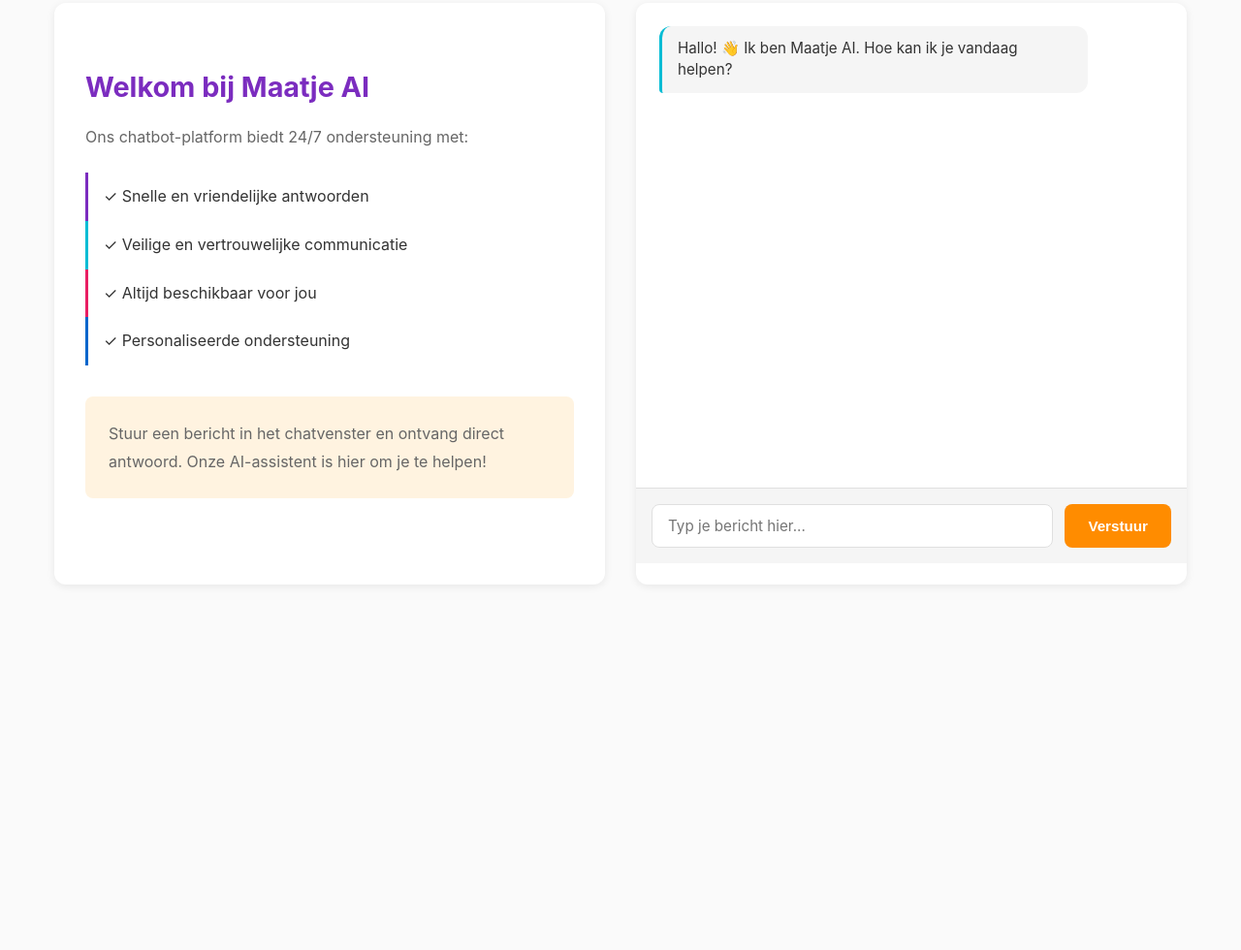
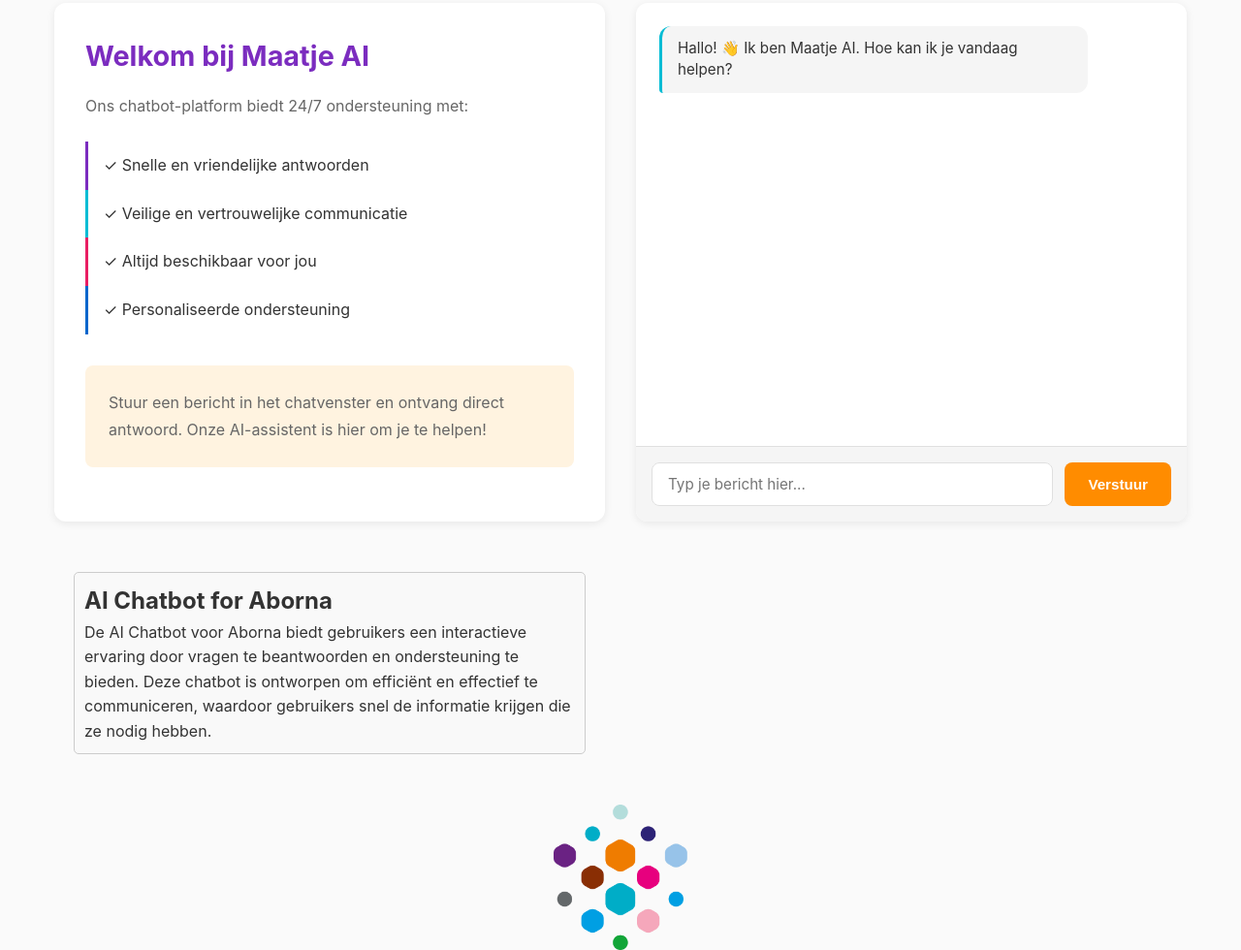
Before and after one commit to milanokitch/Maatje_Chat, a website: page index.html in a window 1280 px wide. Shown: the part 177-1157 px from the top of the page at 97% size. Before the commit the page ends 800 px from the top, so only its background shows below. Drawn offline with Linux system fonts and the light colour scheme.

Commit message:
Update changes for deployment

```diff
--- a/index.html
+++ b/index.html
@@ -47,7 +47,30 @@
                 <button id="sendBtn" class="send-btn">Verstuur</button>
             </div>
         </section>
+
+        <div id="chatbot-description">
+            <h2>AI Chatbot for Aborna</h2>
+            <p>De AI Chatbot voor Aborna biedt gebruikers een interactieve ervaring door vragen te beantwoorden en ondersteuning te bieden. Deze chatbot is ontworpen om efficiënt en effectief te communiceren, waardoor gebruikers snel de informatie krijgen die ze nodig hebben.</p>
+        </div>
     </main>
+
+    <img id="aborna-logo" src="images/cropped-favicon-1-1.png" alt="Aborna Logo" />
+
+    <style>
+        #chatbot-description {
+            margin: 20px;
+            padding: 10px;
+            border: 1px solid #ccc;
+            border-radius: 5px;
+            background-color: #f9f9f9;
+        }
+        #aborna-logo {
+            width: 150px;
+            height: auto;
+            display: block;
+            margin: 0 auto;
+        }
+    </style>
 
     <script src="script.js"></script>
 </body>
```
Also changed, not shown: images/cropped-favicon-1-1.png (added).
